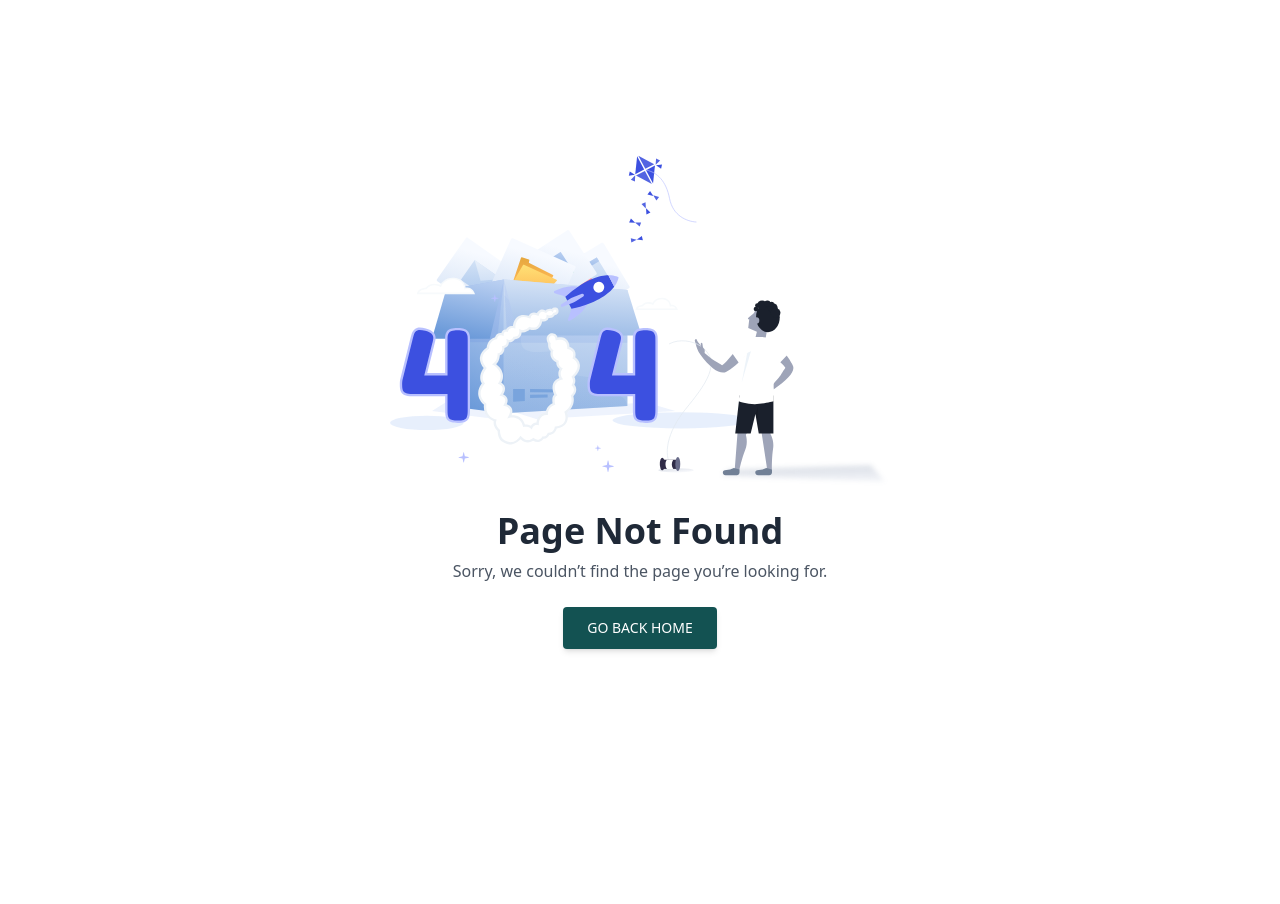
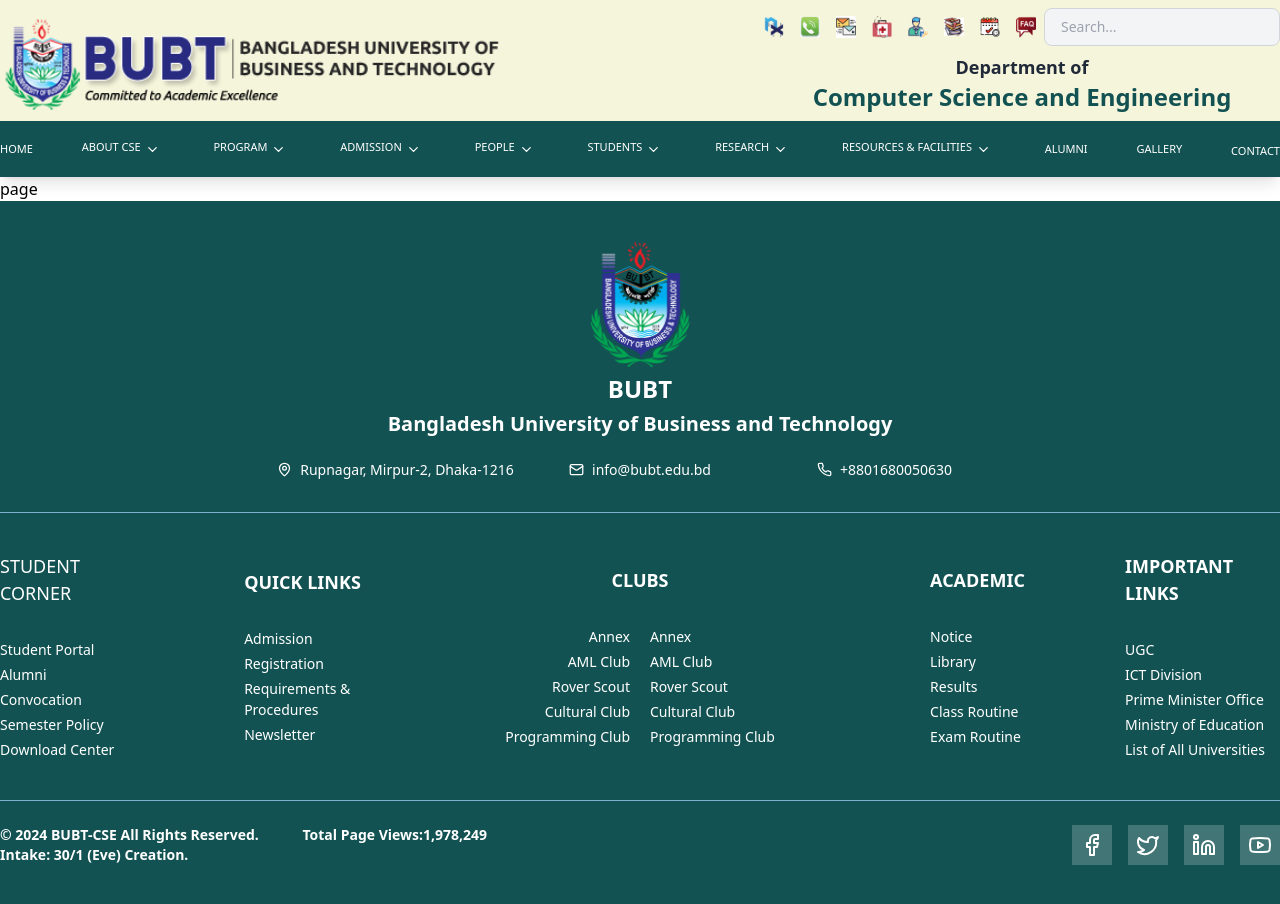
Before and after one commit to mdsajalali/cse-bubt, a Next.js app: page /contact in a window 1280 px wide. Before the commit this address had no page. Before the commit the page ends 800 px from the top, so only its background shows below. Built offline with nearby package versions, Linux system fonts and the light colour scheme.

Commit message:
add: contact layout

```diff
--- /dev/null
+++ b/src/app/(common)/contact/page.tsx
@@ -0,0 +1,5 @@
+import Container from "@/components/shared/Container";
+
+export default function page() {
+  return <Container>page</Container>;
+}
--- a/src/app/layout.tsx
+++ b/src/app/layout.tsx
@@ -1,6 +1,9 @@
 import type { Metadata } from "next";
 import "./globals.css";
 import ScrollTop from "@/components/core/ScrollTop";
+import TopNavbar from "@/components/core/nav/TopNavbar";
+import Navbar from "@/components/shared/Navbar";
+import Footer from "@/components/shared/Footer";
 
 export const metadata: Metadata = {
   title: "CSE:BUBT - Bangladesh University of Business and Technology",
@@ -15,9 +18,14 @@
   return (
     <html lang="en">
       <body>
+        {/* Navbar */}
+        <TopNavbar />
+        <Navbar />
         {children}
         {/* Scroll Top */}
         <ScrollTop />
+        {/* Footer */}
+        <Footer />
       </body>
     </html>
   );
--- a/src/app/page.tsx
+++ b/src/app/page.tsx
@@ -3,21 +3,15 @@
 import Chairman from "@/components/core/chairman/Chairman";
 import Hero from "@/components/core/Hero";
 import LatestNews from "@/components/core/LatestNews";
-import TopNavbar from "@/components/core/nav/TopNavbar";
-import Footer from "@/components/shared/Footer";
-import Navbar from "@/components/shared/Navbar";
 
 export default function page() {
   return (
     <>
-      <TopNavbar />
-      <Navbar />
       <Hero />
       <Chairman />
       <LatestNews />
       <BubtCseReason />
       <AdmissionCallback />
-      <Footer />
     </>
   );
 }
--- a/src/components/core/nav/NavSidebar.tsx
+++ b/src/components/core/nav/NavSidebar.tsx
@@ -146,9 +146,11 @@
             <span className="leading-12 text-[11px] font-medium uppercase hover:opacity-85 2xl:text-xs">
               gallery
             </span>
-            <span className="leading-12 text-[11px] font-medium uppercase hover:opacity-85 2xl:text-xs">
-              contact
-            </span>
+            <Link href="/contact">
+              <span className="leading-12 text-[11px] font-medium uppercase hover:opacity-85 2xl:text-xs">
+                contact
+              </span>
+            </Link>
           </div>
         </Accordion>
       </SheetContent>
--- a/src/components/shared/Navbar.tsx
+++ b/src/components/shared/Navbar.tsx
@@ -1,5 +1,6 @@
 "use client";
 
+import Link from "next/link";
 import NavItemsDropdown from "../core/nav/NavItemsDropdown";
 import Container from "./Container";
 import { ChevronDown } from "lucide-react";
@@ -104,9 +105,11 @@
           <span className="leading-12 cursor-pointer text-[11px] font-medium uppercase hover:opacity-85 2xl:text-xs">
             Gallery
           </span>
-          <span className="leading-12 cursor-pointer text-[11px] font-medium uppercase hover:opacity-85 2xl:text-xs">
-            Contact
-          </span>
+          <Link href="/contact">
+            <span className="leading-12 cursor-pointer text-[11px] font-medium uppercase hover:opacity-85 2xl:text-xs">
+              Contact
+            </span>
+          </Link>
         </div>
       </Container>
     </div>
```
